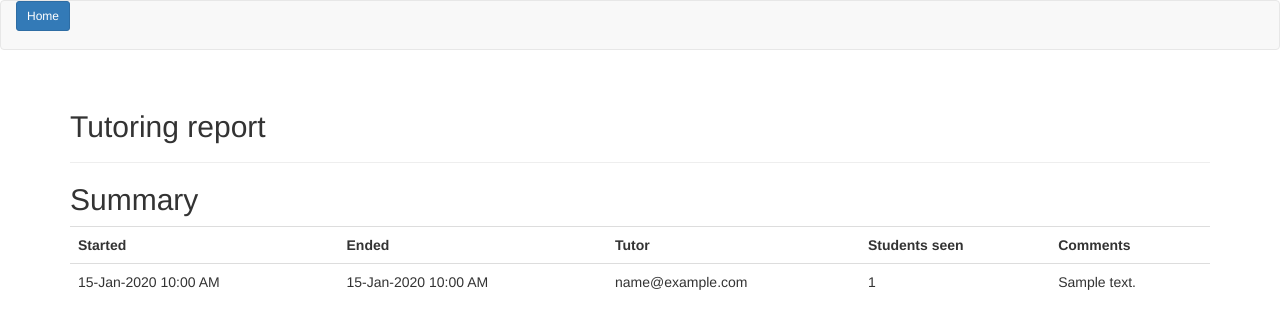
After one commit to keesL/auTALog, a Flask app: template auTALog/templates/report_tutor_overview.html in a window 1280 px wide. The commit adds this page. Shown: the top 329 px of the page. Run offline with Flask 2, Linux system fonts and the light colour scheme; the template is opened without the code that fills it: most values are stand-ins (such as "Sample title", 1, 10 or a date in 2020); some libraries are stand-ins or nearby versions.

Commit message:
added tutoring report and finished summary per tutoring session

```diff
--- a/auTALog/models.py
+++ b/auTALog/models.py
@@ -22,6 +22,7 @@ class TutoringSession(db.Model):
     ta = db.Column(db.Integer, db.ForeignKey('user.id'))
     started = db.Column(db.DateTime)
     ended = db.Column(db.DateTime)
+    summary = db.Column(db.Text, nullable=True)
 
     def __repr__(self):
         return "Tutoring session {}".format(self.id)
--- a/auTALog/templates/index.html
+++ b/auTALog/templates/index.html
@@ -31,8 +31,8 @@
 				<a href="{{ url_for('post') }}"
 				   class="btn btn-lg btn-info">Record encouters</a>
 				{% endif %}
-				<button name="action" value="stop"
-					class="btn btn-lg btn-warning">Clock out</button>
+				<a href="{{ url_for('clockout') }}"
+					class="btn btn-lg btn-warning">Clock out</a>
 				<a disabled href="#" class="btn btn-lg btn-warning">Log out</a>
 				{% else %}
 				<button name="action" value="start"
--- /dev/null
+++ b/auTALog/templates/report_tutor_overview.html
@@ -0,0 +1,47 @@
+{% extends "base.html" %}
+{% block title %}AU Math & CS Tutoring App{% endblock %}
+
+
+{% block content %}
+<div class="container">
+
+	<div class="page-header">
+		<h2>Tutoring report</h2>
+	</div>
+
+	{{ self.flashme() }}
+
+	<h2>Summary</h2>
+
+	<div class="row">
+	<div class="col-md-12">
+		<table class="table">
+			<tr>
+				<th>Started</th>
+				<th>Ended</th>
+				<th>Tutor</th>
+				<th>Students seen</th>
+				<th>Comments</th>
+			</tr>
+	{% for row in rows %}
+			<tr>
+				<td>{{ row.started.strftime("%d-%b-%Y   %I:%M %p") }}</td>
+				<td>{% if not row.ended is none %}
+					{{ row.ended.strftime("%d-%b-%Y   %I:%M %p") }}
+					{% else %}
+					Ongoing
+					{% endif %}
+				</td>
+				<td>{{ row.email }}</td>
+				<td>{{ row.count }}</td>
+				<td>{{ row.summary }}</td>
+			</tr>
+	{% endfor %}
+		</table>
+	</div>
+	</div><!-- row -->
+
+
+</div><!-- container -->
+
+{% endblock %}
--- a/auTALog/views.py
+++ b/auTALog/views.py
@@ -1,6 +1,6 @@
 from auTALog import app, db
 from auTALog.models import Course, Log, User, TutoringSession, roles_users, Role
-from auTALog.forms import HoursForm, ActionForm, UserForm, CourseForm
+from auTALog.forms import HoursForm, ActionForm, UserForm, CourseForm, ClockOutForm
 
 from datetime import datetime
 from markupsafe import Markup
@@ -34,16 +34,6 @@ def index():
 			db.session.commit()
 			flask.session['tsid'] = ts.id
 			flask.flash("Started new session", 'success')
-		else:
-			ts.ended = datetime.now()
-
-			db.session.commit()
-			flask.session.pop('tsid', None)
-			ts = None
-			flask.flash(Markup('Session ended after {} minutes.'+
-				' Please <a href="'+flask.url_for('security.logout')+
-				'">log out</a>').format(int(duration / 60)),
-				'danger')
 
 	return flask.render_template("index.html", form=form,
 		clock=ts, duration=int(duration / 60), user=user)
@@ -221,4 +211,36 @@ def courses(id=None, action=None):
 @login_required
 def clockout():
 	form=ClockOutForm(flask.request.form)
-	return flask.render_template('clockout.html', form=form)
+	tsid = flask.session.get('tsid')
+	if tsid is None:
+		return flask.redirect(flask.url_for('index'))
+	ts = TutoringSession.query.filter_by(id=tsid).first()
+
+	if flask.request.method=='POST':
+		duration = (datetime.now() - ts.started).seconds
+		ts.ended = datetime.now()
+		ts.summary = form.summary.data
+
+		db.session.commit()
+		flask.session.pop('tsid', None)
+		ts = None
+		flask.flash(Markup('Session ended after {} minutes.'+
+			' Please <a href="'+flask.url_for('security.logout')+
+			'">log out</a>').format(int(duration / 60)),
+			'danger')
+		return flask.redirect(flask.url_for('index'))
+
+
+	return flask.render_template('clockout.html', form=form, ts=ts)
+
+
+@app.route('/report/tutor/overview')
+@roles_accepted('admin')
+@login_required
+def report():
+	result=db.engine.execute("""select * from tutoring_session
+join "user" on ("user".id = tutoring_session.ta)
+join (select session, count(student) from log group by session) as t
+	on (t.session = tutoring_session.id)
+order by started desc, ended desc""")
+	return flask.render_template('report_tutor_overview.html', rows=result)
```
Also changed, not shown: auTALog/templates/clockout.html (+22 -3 lines), migrations/versions/8ba179f2ac14_.py (added, +28 -0 lines).
